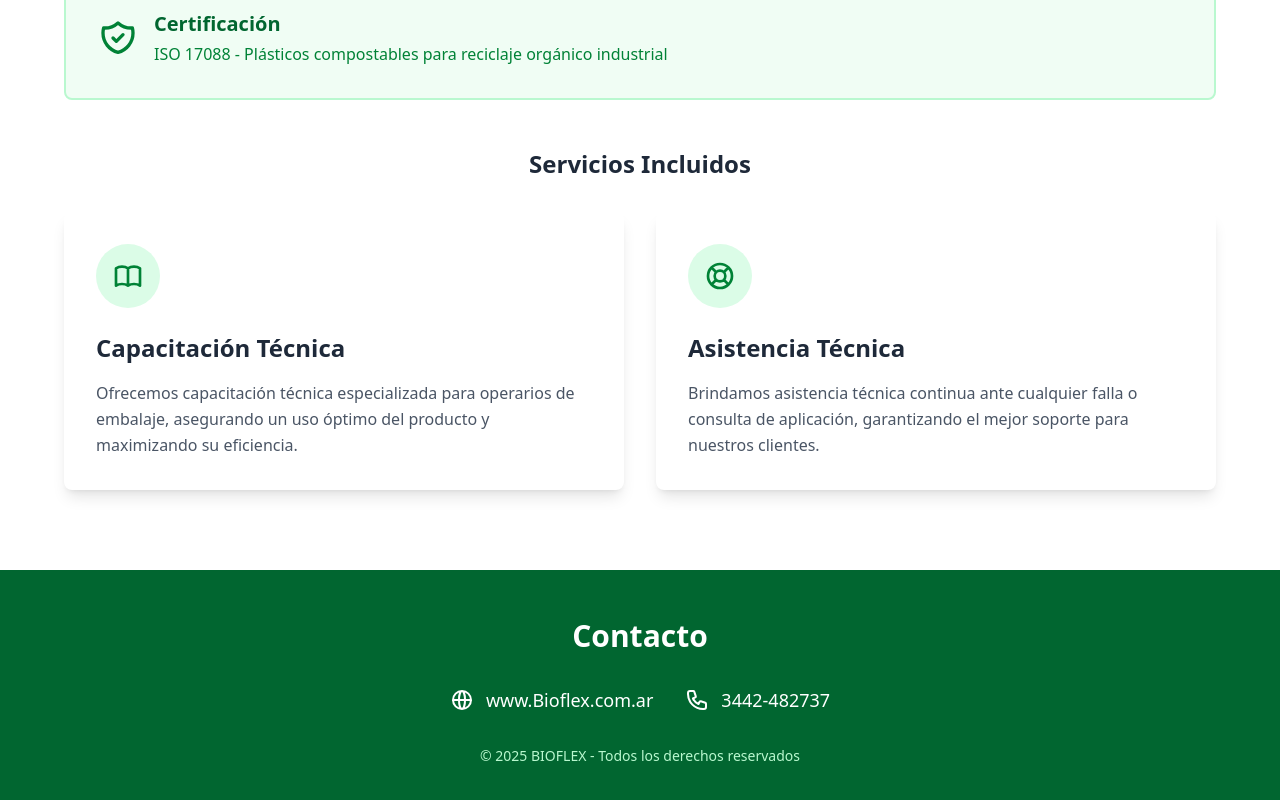
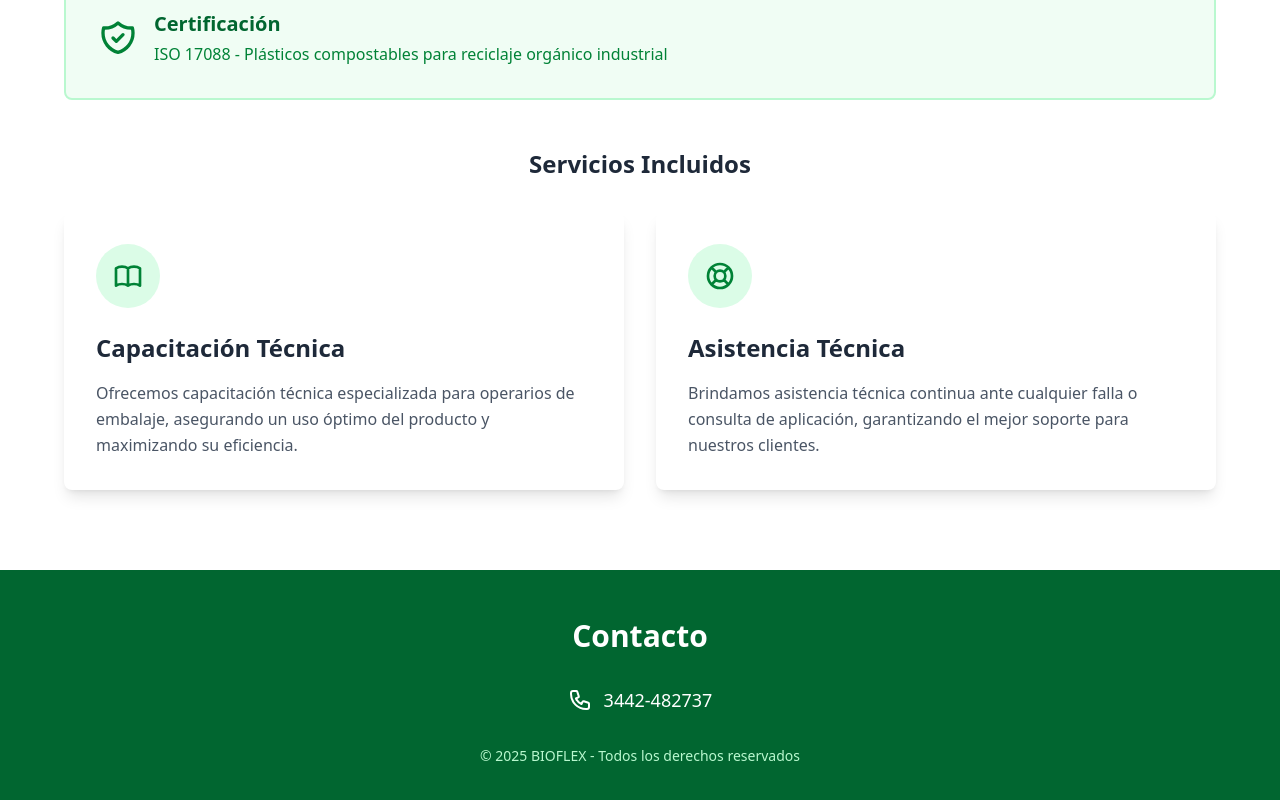
Before and after one commit to AdrielRodriguez/bioflex, a Next.js app: page / in a window 1280 px wide. Shown: the part 4126-4926 px from the top of the page. Built offline with nearby package versions, Linux system fonts and the light colour scheme.

Commit message:
Completo

```diff
--- a/app/page.tsx
+++ b/app/page.tsx
@@ -357,18 +357,7 @@ export default function Home() {
         <div className="container mx-auto max-w-6xl">
           <div className="text-center">
             <h2 className="text-2xl sm:text-3xl font-bold mb-6 sm:mb-8">Contacto</h2>
-            <div className="flex flex-col md:flex-row items-center justify-center gap-6 sm:gap-8">
-              <a
-                href="http://www.Bioflex.com.ar"
-                target="_blank"
-                rel="noopener noreferrer"
-                className="flex items-center gap-2 sm:gap-3 hover:text-green-300 transition-colors"
-              >
-                <svg className="w-5 h-5 sm:w-6 sm:h-6" fill="none" stroke="currentColor" viewBox="0 0 24 24">
-                  <path strokeLinecap="round" strokeLinejoin="round" strokeWidth={2} d="M21 12a9 9 0 01-9 9m9-9a9 9 0 00-9-9m9 9H3m9 9a9 9 0 01-9-9m9 9c1.657 0 3-4.03 3-9s-1.343-9-3-9m0 18c-1.657 0-3-4.03-3-9s1.343-9 3-9m-9 9a9 9 0 019-9" />
-                </svg>
-                <span className="text-base sm:text-lg">www.Bioflex.com.ar</span>
-              </a>
+            <div className="flex items-center justify-center">
               <a
                 href="tel:3442482737"
                 className="flex items-center gap-2 sm:gap-3 hover:text-green-300 transition-colors"
```
